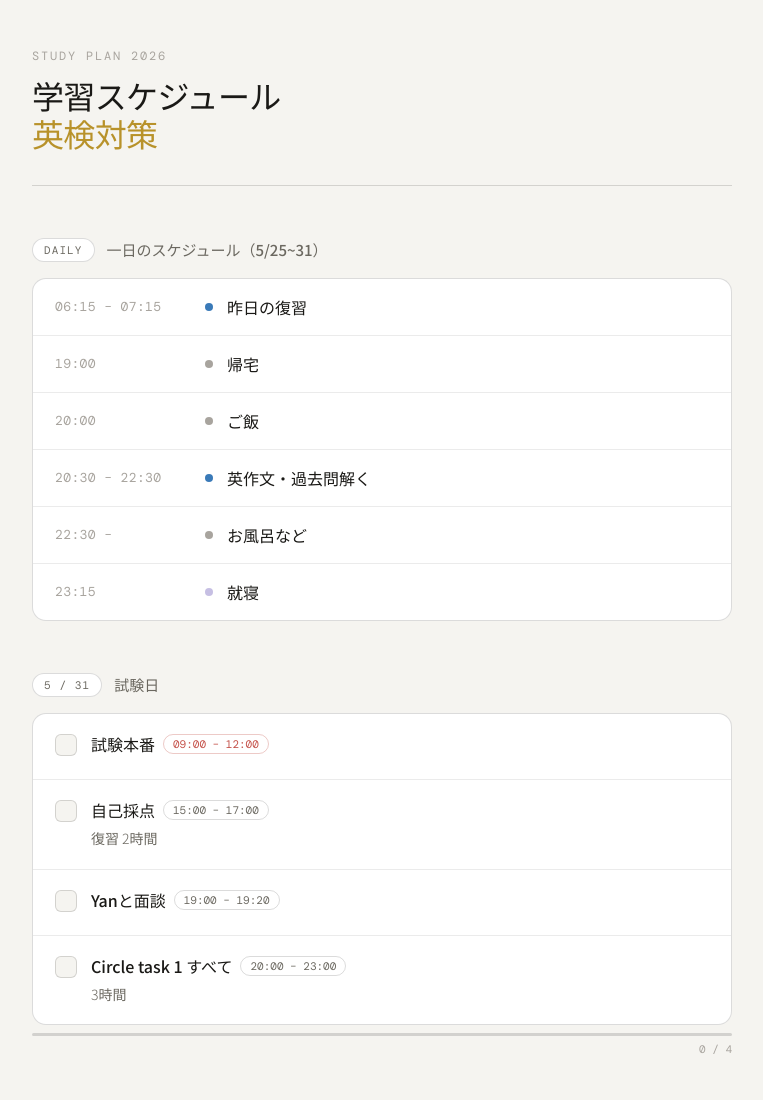
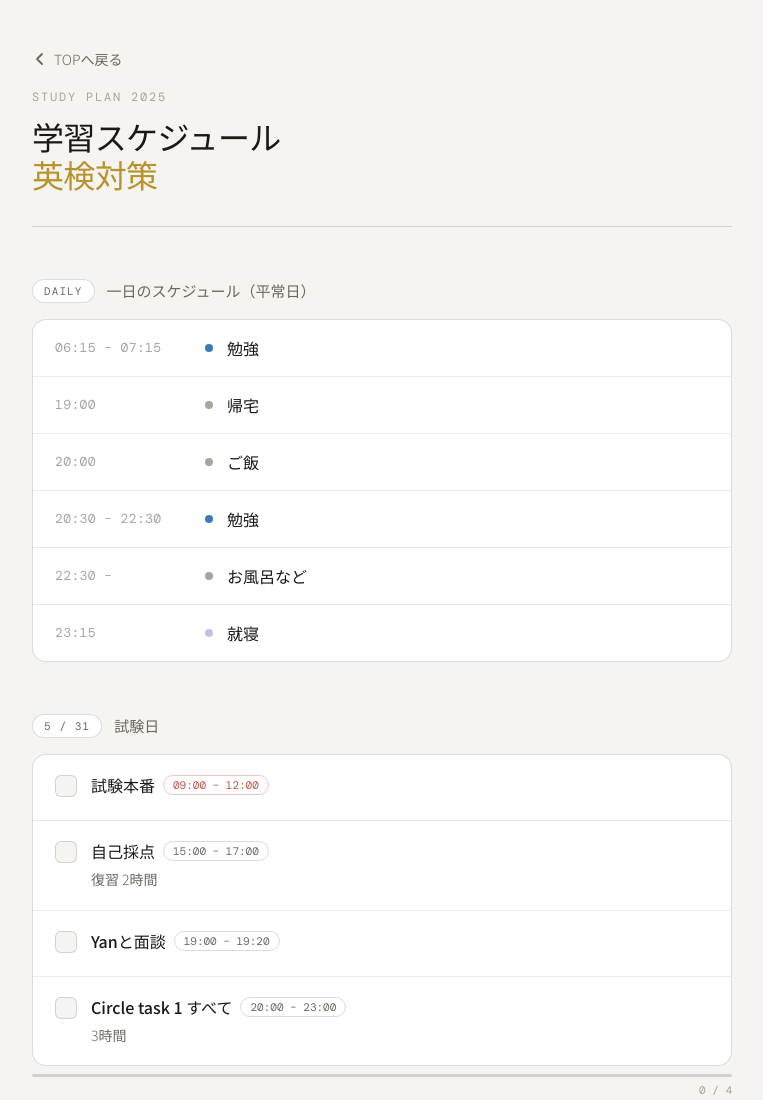
Before and after one commit to mari0621-make/english-composition, a plain HTML site: page schedule.html in a window 1280 px wide. Shown: the top 1100 px of the page, without its empty margins (258-1021 px from the left). Drawn offline with nearby package versions, Linux system fonts and the light colour scheme.

Commit message:
Add files via upload

```diff
--- a/schedule.html
+++ b/schedule.html
@@ -319,7 +319,12 @@
 <div class="container">
 
   <header>
-    <p class="header-label">Study Plan 2026</p>
+    <a href="index.html" style="display:inline-flex;align-items:center;gap:6px;text-decoration:none;color:var(--muted);font-size:14px;margin-bottom:20px;transition:color .15s;"
+      onmouseover="this.style.color='var(--text)'" onmouseout="this.style.color='var(--muted)'">
+      <svg width="16" height="16" viewBox="0 0 16 16" fill="none"><polyline points="10,3 5,8 10,13" stroke="currentColor" stroke-width="1.8" stroke-linecap="round" stroke-linejoin="round"/></svg>
+      TOPへ戻る
+    </a>
+    <p class="header-label">Study Plan 2025</p>
     <h1>学習スケジュール<br><span>英検対策</span></h1>
   </header>
 
@@ -327,13 +332,13 @@
   <div class="section">
     <div class="section-header">
       <span class="section-tag">Daily</span>
-      <span class="section-title">一日のスケジュール（5/25~31）</span>
+      <span class="section-title">一日のスケジュール（平常日）</span>
     </div>
     <div class="timeline">
       <div class="timeline-row">
         <span class="tl-time">06:15 – 07:15</span>
         <span class="tl-dot dot-study"></span>
-        <span class="tl-label">昨日の復習</span>
+        <span class="tl-label">勉強</span>
       </div>
       <div class="timeline-row">
         <span class="tl-time">19:00</span>
@@ -348,7 +353,7 @@
       <div class="timeline-row">
         <span class="tl-time">20:30 – 22:30</span>
         <span class="tl-dot dot-study"></span>
-        <span class="tl-label">英作文・過去問解く</span>
+        <span class="tl-label">勉強</span>
       </div>
       <div class="timeline-row">
         <span class="tl-time">22:30 –</span>
@@ -445,7 +450,7 @@
     </div>
   </div>
 
-  <footer>Study Plan · 2026</footer>
+  <footer>Study Plan · 2025</footer>
 
 </div>
 
```
